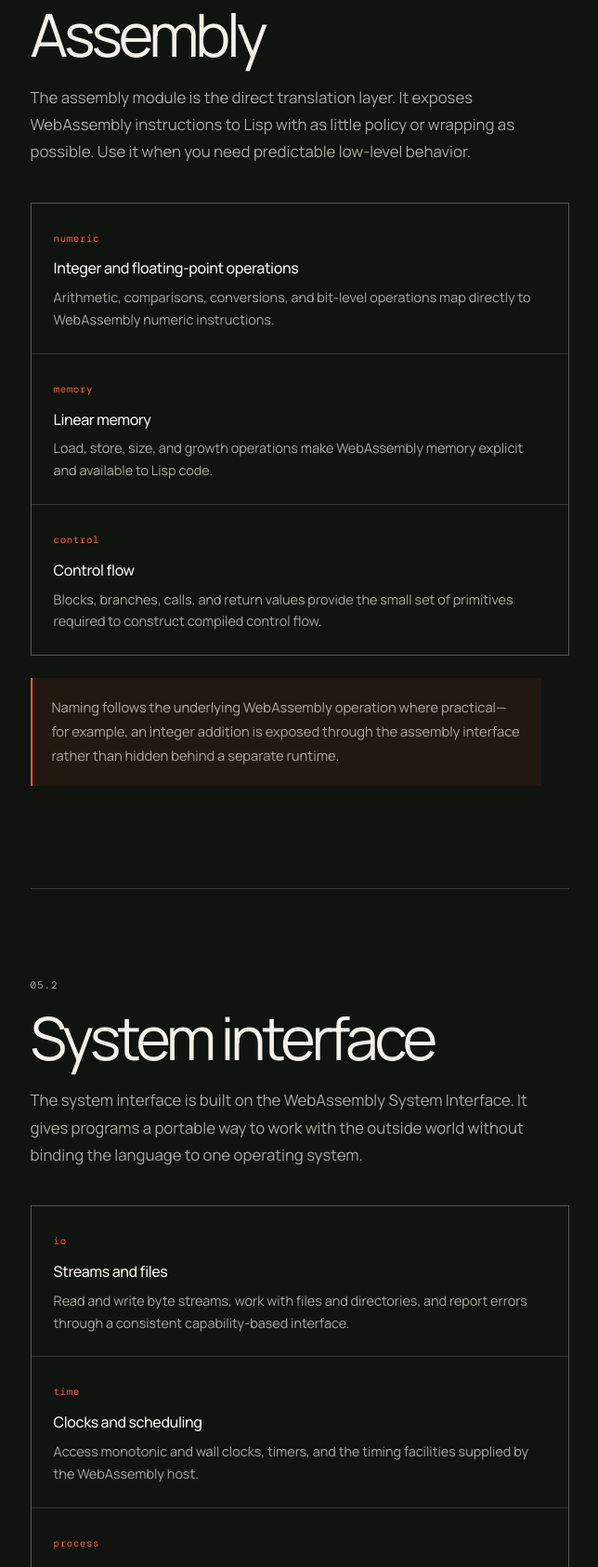
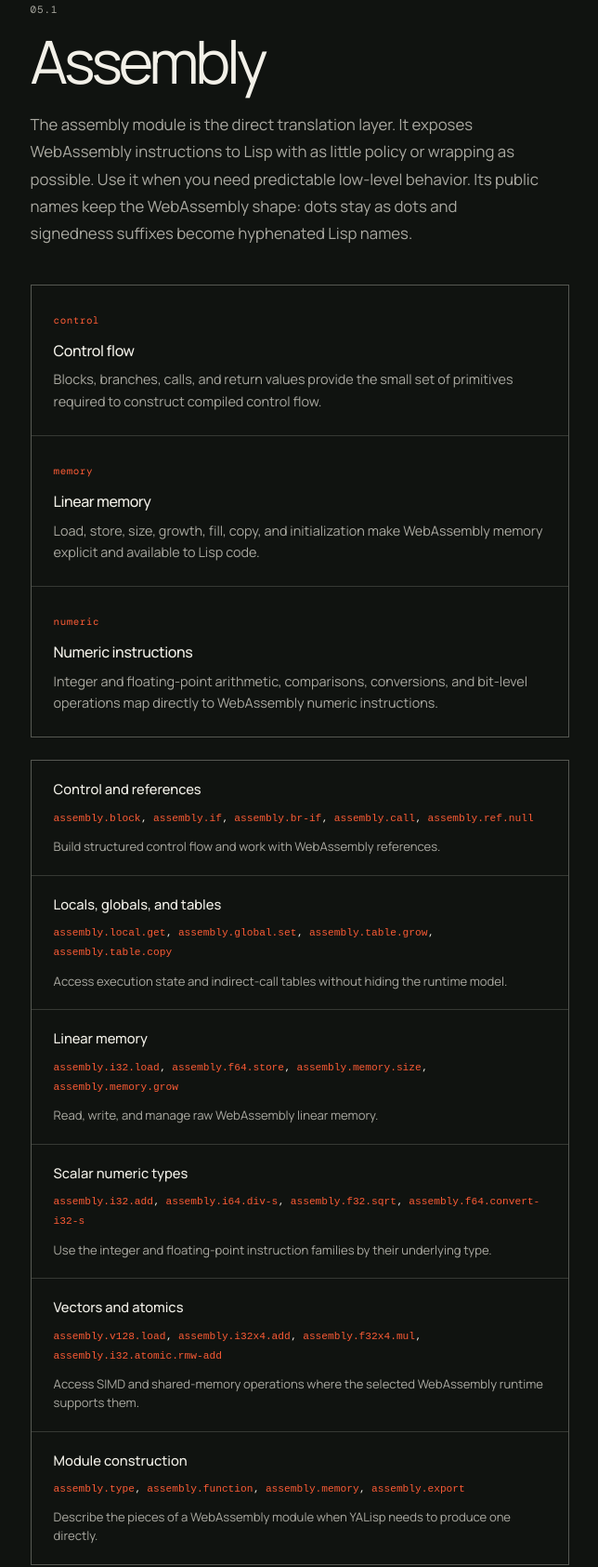
Before and after one commit to etdofreshai/yalisp, a website built with Vite: page apps/web/docs/index.html in a window 1280 px wide. Shown: the part 3640-5325 px from the top of the page at 93% size, without its empty margins (377-1021 px from the left). Built offline with nearby package versions, Linux system fonts and the light colour scheme.

Commit message:
Expand Assembly interface reference

```diff
--- a/apps/web/docs/index.html
+++ b/apps/web/docs/index.html
@@ -68,7 +68,7 @@
         <section id="reference-interfaces">
           <p class="section-number">05</p>
           <h2>Reference interfaces</h2>
-          <p>The standard interface is organized as three layers. Each layer has a narrow job, so a program can be direct when it needs to be and portable when it can be.</p>
+          <p>This documentation is the source of truth for YALisp interface contracts. The standard interface is organized as three layers. Each layer has a narrow job, so a program can be direct when it needs to be and portable when it can be.</p>
           <div class="interface-map" aria-label="The three YALisp reference interfaces">
             <a href="#assembly"><span>01</span><strong>Assembly</strong><small>WebAssembly primitives</small></a>
             <a href="#system-interface"><span>02</span><strong>System interface</strong><small>Portable system services</small></a>
@@ -78,11 +78,19 @@
         <section id="assembly" class="interface-section">
           <p class="section-number">05.1</p>
           <h2>Assembly</h2>
-          <p>The assembly module is the direct translation layer. It exposes WebAssembly instructions to Lisp with as little policy or wrapping as possible. Use it when you need predictable low-level behavior.</p>
+          <p>The assembly module is the direct translation layer. It exposes WebAssembly instructions to Lisp with as little policy or wrapping as possible. Use it when you need predictable low-level behavior. Its public names keep the WebAssembly shape: dots stay as dots and signedness suffixes become hyphenated Lisp names.</p>
           <div class="reference-grid">
-            <article><code>numeric</code><h3>Integer and floating-point operations</h3><p>Arithmetic, comparisons, conversions, and bit-level operations map directly to WebAssembly numeric instructions.</p></article>
-            <article><code>memory</code><h3>Linear memory</h3><p>Load, store, size, and growth operations make WebAssembly memory explicit and available to Lisp code.</p></article>
             <article><code>control</code><h3>Control flow</h3><p>Blocks, branches, calls, and return values provide the small set of primitives required to construct compiled control flow.</p></article>
+            <article><code>memory</code><h3>Linear memory</h3><p>Load, store, size, growth, fill, copy, and initialization make WebAssembly memory explicit and available to Lisp code.</p></article>
+            <article><code>numeric</code><h3>Numeric instructions</h3><p>Integer and floating-point arithmetic, comparisons, conversions, and bit-level operations map directly to WebAssembly numeric instructions.</p></article>
+          </div>
+          <div class="interface-catalog" aria-label="Assembly interface groups">
+            <article><h3>Control and references</h3><p><code>assembly.block</code>, <code>assembly.if</code>, <code>assembly.br-if</code>, <code>assembly.call</code>, <code>assembly.ref.null</code></p><small>Build structured control flow and work with WebAssembly references.</small></article>
+            <article><h3>Locals, globals, and tables</h3><p><code>assembly.local.get</code>, <code>assembly.global.set</code>, <code>assembly.table.grow</code>, <code>assembly.table.copy</code></p><small>Access execution state and indirect-call tables without hiding the runtime model.</small></article>
+            <article><h3>Linear memory</h3><p><code>assembly.i32.load</code>, <code>assembly.f64.store</code>, <code>assembly.memory.size</code>, <code>assembly.memory.grow</code></p><small>Read, write, and manage raw WebAssembly linear memory.</small></article>
+            <article><h3>Scalar numeric types</h3><p><code>assembly.i32.add</code>, <code>assembly.i64.div-s</code>, <code>assembly.f32.sqrt</code>, <code>assembly.f64.convert-i32-s</code></p><small>Use the integer and floating-point instruction families by their underlying type.</small></article>
+            <article><h3>Vectors and atomics</h3><p><code>assembly.v128.load</code>, <code>assembly.i32x4.add</code>, <code>assembly.f32x4.mul</code>, <code>assembly.i32.atomic.rmw-add</code></p><small>Access SIMD and shared-memory operations where the selected WebAssembly runtime supports them.</small></article>
+            <article><h3>Module construction</h3><p><code>assembly.type</code>, <code>assembly.function</code>, <code>assembly.memory</code>, <code>assembly.export</code></p><small>Describe the pieces of a WebAssembly module when YALisp needs to produce one directly.</small></article>
           </div>
           <p class="interface-note">Naming follows the underlying WebAssembly operation where practical—for example, an integer addition is exposed through the assembly interface rather than hidden behind a separate runtime.</p>
         </section>
--- a/apps/web/src/docs.css
+++ b/apps/web/src/docs.css
@@ -48,6 +48,12 @@ section p:not(.section-number) { max-width: 550px; color: var(--muted); font-siz
 .reference-grid article { padding: 1.5rem; background: var(--paper); }
 .reference-grid h3 { margin: .8rem 0 .55rem; font-size: 1rem; font-weight: 500; letter-spacing: -.025em; }
 .reference-grid p { margin: 0; font-size: .9rem !important; line-height: 1.65 !important; }
+.interface-catalog { display: grid; gap: 1px; margin-top: 1.5rem; border: 1px solid var(--line); background: var(--line); }
+.interface-catalog article { padding: 1.25rem 1.5rem; background: var(--paper); }
+.interface-catalog h3 { margin: 0 0 .65rem; font-size: .92rem; font-weight: 500; }
+.interface-catalog p { max-width: none !important; margin: 0; color: var(--ink) !important; font-family: "DM Mono", monospace; font-size: .7rem !important; line-height: 1.8 !important; }
+.interface-catalog code { color: #fa5b35; }
+.interface-catalog small { display: block; margin-top: .7rem; color: var(--muted); font-size: .82rem; line-height: 1.5; }
 .interface-note { padding: 1.2rem 1.3rem; margin-top: 1.5rem; border-left: 2px solid #fa5b35; background: color-mix(in srgb, #fa5b35 7%, transparent); font-size: .92rem !important; }
 @media (max-width: 760px) {
   .docs-header { padding: 0 5vw; }
```
Also changed, not shown: apps/web/tests/contract.test.mjs (+12 -0 lines).
